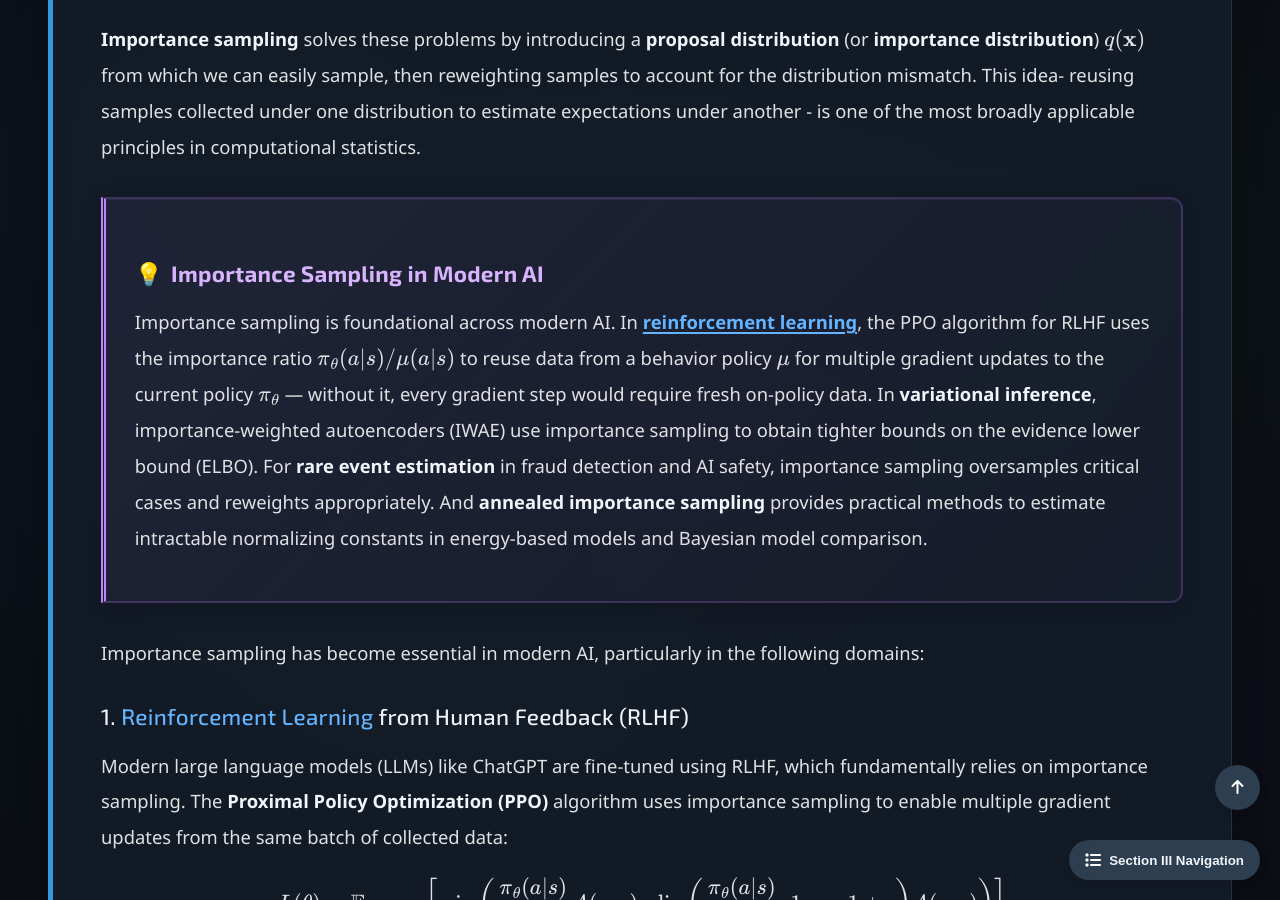
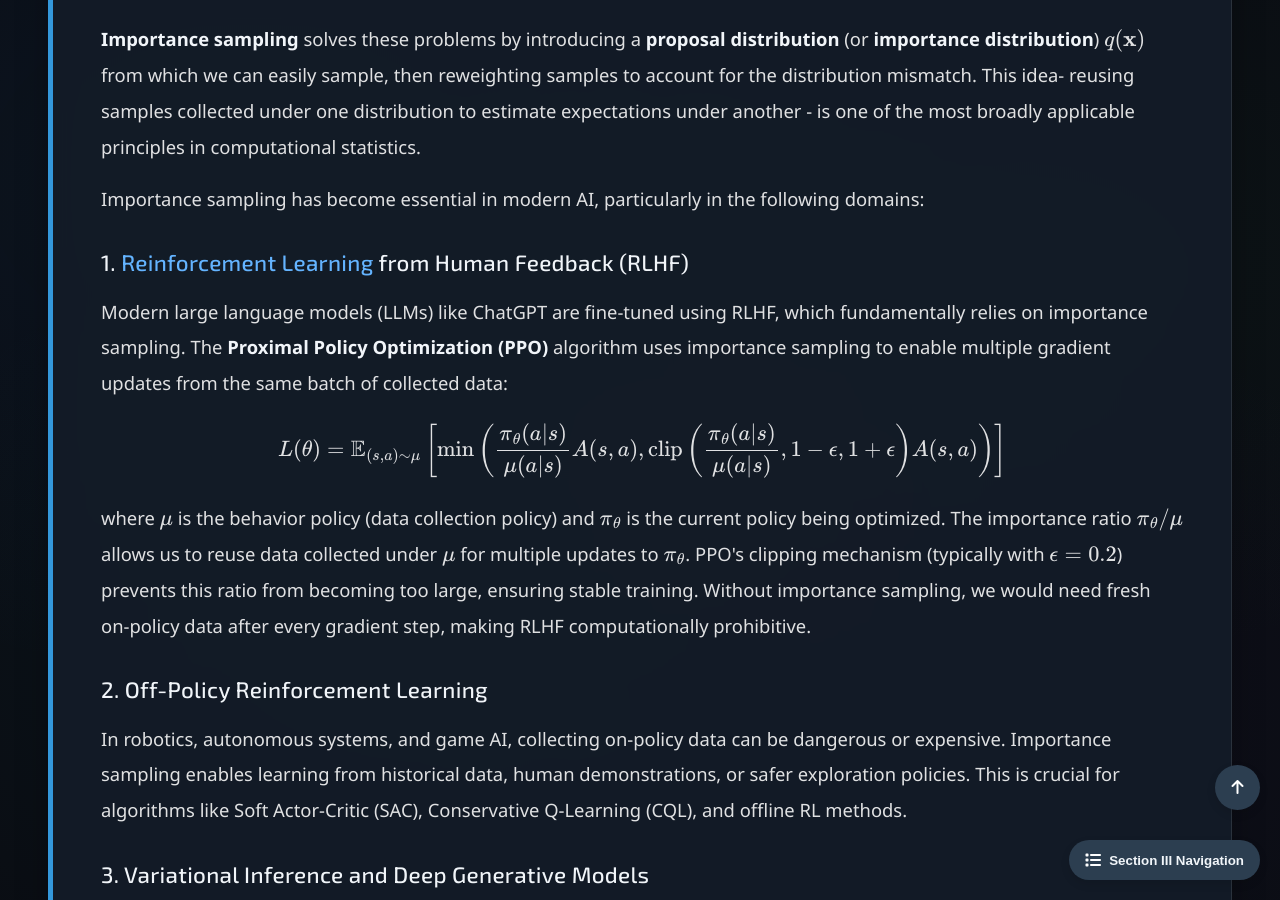
Before and after one commit to Yusukey01/yusukey01.github.io, a Jekyll site: the page built from Mathematics/Probability/importance_sampling.html, in a window 1280 px wide and 900 px high, scrolled down 1386 px. Built offline with Jekyll 4.4.1, drawn with Linux system fonts in a browser that asks for light colours; some of the changed text lies outside the part shown.

Commit message:
revised explanations and style

```diff
--- a/Mathematics/Probability/importance_sampling.html
+++ b/Mathematics/Probability/importance_sampling.html
@@ -68,24 +68,6 @@ uses_python: false
                     to account for the distribution mismatch. This idea- reusing samples collected under one distribution to estimate
                     expectations under another - is one of the most broadly applicable principles in computational statistics.
                 </p>
-
-                <div class="insight-box">
-                    <h3>Importance Sampling in Modern AI</h3>
-                    <p>
-                        Importance sampling is foundational across modern AI. In <strong><a href="../Machine_learning/intro_RL.html">reinforcement learning</a></strong>,
-                        the PPO algorithm for RLHF uses the importance ratio
-                        \(\pi_\theta(a|s)/\mu(a|s)\) to reuse data from a behavior policy \(\mu\)
-                        for multiple gradient updates to the current policy \(\pi_\theta\) — without it,
-                        every gradient step would require fresh on-policy data.
-                        In <strong>variational inference</strong>, importance-weighted autoencoders (IWAE) use
-                        importance sampling to obtain tighter bounds on the evidence lower bound (ELBO).
-                        For <strong>rare event estimation</strong> in fraud detection and AI safety, importance
-                        sampling oversamples critical cases and reweights appropriately. And
-                        <strong>annealed importance sampling</strong> provides practical methods to estimate
-                        intractable normalizing constants in energy-based models and Bayesian model comparison.
-                    </p>
-                </div>
-
 
                 <p>
                     Importance sampling has become essential in modern AI, particularly in the following domains:
@@ -381,6 +363,7 @@ uses_python: false
                 <p>
                     The AIS procedure proceeds as follows:
                 </p>
+
                 <ol style="padding-left: 40px;">
                     <li>Sample \(\mathbf{v}_n \sim p_n\) from the proposal distribution.</li>
                     <li>Apply successive Markov transitions to obtain \(\mathbf{v}_0\):
@@ -391,6 +374,7 @@ uses_python: false
                         \]
                     </li>
                 </ol>
+
                 <p>
                     Each AIS run yields a trajectory
                     \((\mathbf{v}_n, \mathbf{v}_{n-1}, \ldots, \mathbf{v}_0)\)
```
Also changed, not shown: other parts of Mathematics/Probability/importance_sampling.html (+2 -1 lines). Lines whose indentation alone changed are shown as unchanged.
